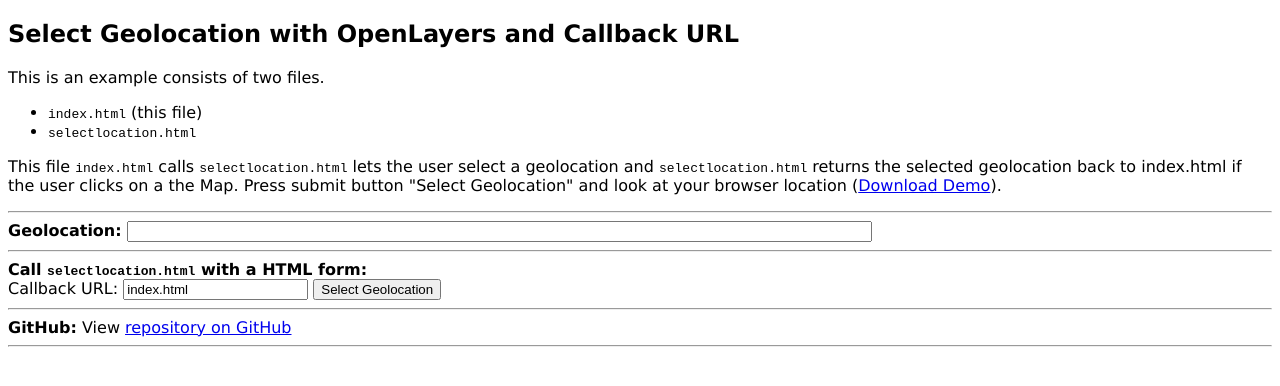
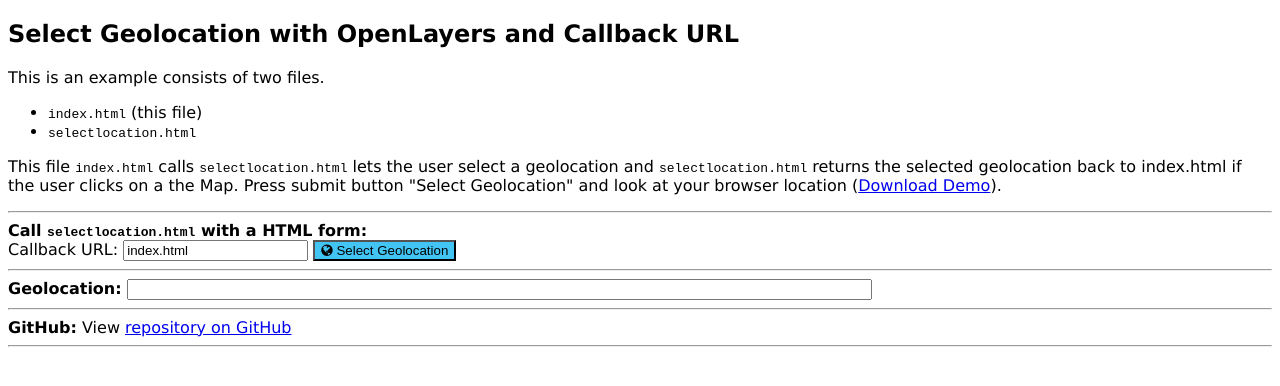
Before and after one commit to niebert/openlayer_selectlocation, a plain HTML site: page docs/index.html in a window 1280 px wide. Drawn offline with Linux system fonts and the light colour scheme.

Commit message:
font-awesome-button added

```diff
--- a/docs/index.html
+++ b/docs/index.html
@@ -3,9 +3,12 @@
     <title>Select Location - Callback HTML</title>
     <meta charset="utf-8">
   	<script src="js/linkparam.js"></script>
-  	  <style type="text/css">
+  	<link  type="text/css" href="css/font-awesome.min.css" rel="stylesheet" />
+      <style type="text/css">
       body {font-family:verdana, sans-serif;}
-    </style>
+
+      button {background-color:#42c5f4}
+       </style>
 
   </head>
   <body>
@@ -27,13 +30,15 @@
   	<hr>
   	<!-- next DIV element implements the main CallBack Structure -->
   	<div style="margins:30px">
-   		<b>Geolocation:</b> <input type="string" id="mygeolocation" size="90">
-    	<hr>
    		<b>Call <tt>selectlocation.html</tt> with a HTML form:</b>
     	<form id="mapselector" action="selectlocation.html" method="GET">
     		Callback URL: <input type="string" name="callback" value="index.html">
-    		<input type="submit" value="Select Geolocation">
-    	</form>
+    			<button type="submit">
+    				<i class="fa fa-globe" aria-hidden="true"></i> Select Geolocation
+				</button>
+		</form>
+    	<hr>
+   		<b>Geolocation:</b> <input type="string" id="mygeolocation" size="90">
     </div>
     <!-- The following script reads link parameters and sets the geolocation if "selectgeolocation.html" return one -->
     <script>
```
